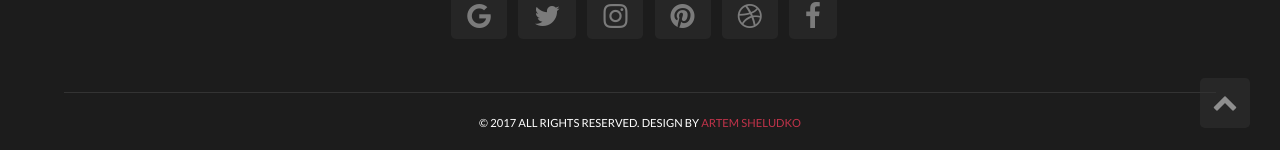
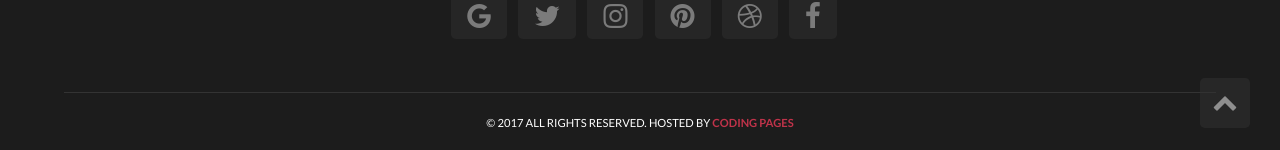
Before and after one commit to wangbinds/wangbinds.github.io, a Jekyll site: the page built from index.html, in a window 1280 px wide and 900 px high, scrolled down 1540 px. Shown: the part 747-897 px from the top of the window. Built offline with Jekyll 4.4.1, drawn with Linux system fonts in a browser that asks for light colours; the list of posts is cut into pages by our own code.

Commit message:
update footer.html

```diff
--- a/_includes/footer.html
+++ b/_includes/footer.html
@@ -3,7 +3,7 @@
   <div class="wrapper">
     {% include social_footer.html %}
     <div class="copyright">
-      <p>&copy; {{site.time | date: '%Y'}} All rights reserved. Design by <a href="https://artemsheludko.github.io" target="_blank">Artem Sheludko</a></p>
+      <p>&copy; {{site.time | date: '%Y'}} All rights reserved. Hosted by <a href="https://pages.coding.me" style="font-weight: bold">Coding Pages</a></p>
     </div>
   </div>
 </footer> <!-- End Section Footer -->
```
